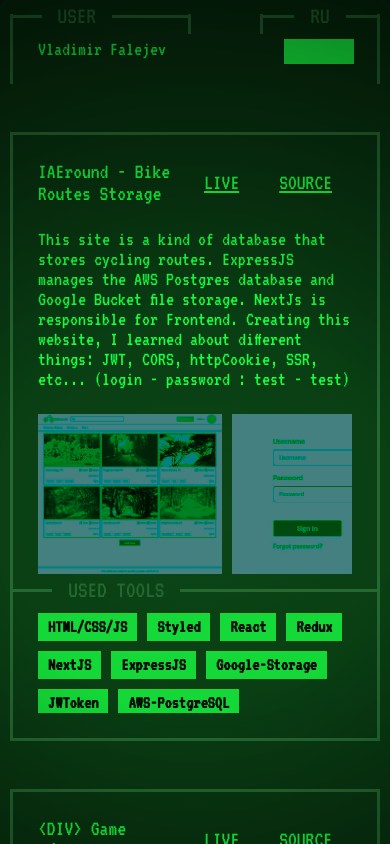
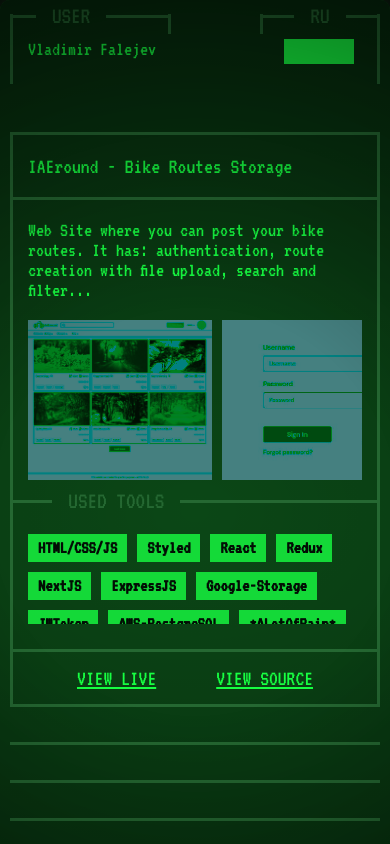
Before and after one commit to FalejevV/portfolio-page, a React (Create React App) app: page / in a window 390 px wide. Both pictures are taken after a click on the button "WORK". Shown: the top 844 px of the page. Built offline with nearby package versions, Linux system fonts and the light colour scheme.

Commit message:
Mobile responsive view changes. some optimizations?

```diff
--- a/src/App.tsx
+++ b/src/App.tsx
@@ -23,6 +23,7 @@ const theme = {
 function App(){
     const [page,setPage] = useState("HOME");
     const [toggleScreen, setToggleScreen] = useState(false);
+
     return(
         <GlobalContainer>
             <ThemeProvider theme={theme}>
--- a/src/components/UIBorderStat/UIBorderStat.styled.tsx
+++ b/src/components/UIBorderStat/UIBorderStat.styled.tsx
@@ -21,6 +21,7 @@ export const UIBorderStatContainer = styled.div<{
     ${({ gCol }) => gCol && css`
         grid-column: ${gCol};
     `}
+
 `
 
 
@@ -140,6 +141,7 @@ export const UIStatValueText = styled.div<{
 
     @media(max-width:1000px){
         font-size:20px;
+        padding:25px 15px;
     }
 `
 
--- a/src/components/WorkAbout/WorkAbout.styled.tsx
+++ b/src/components/WorkAbout/WorkAbout.styled.tsx
@@ -8,6 +8,12 @@ export const WorkAboutContainer = styled.div`
     display:flex;
     flex-direction: column;
     gap:25px;
+
+    @media(max-width:1000px){
+        padding:20px 15px;
+        padding-bottom:30px;
+        gap:20px;
+    }
 `
 
 export const WorkAboutTitle = styled(PText)`
@@ -100,6 +106,19 @@ export const LinkContainer = styled.div`
     }
 `
 
+
+export const MobileLinkContainer = styled(LinkContainer)`
+    padding:10px;
+    display: flex;
+    width:100%;
+    align-items: center;
+    justify-content: center;
+    gap:20px;
+    white-space: nowrap;
+    border-top:3px solid ${({ theme }) => theme.dimmColor || "red"};
+`
+
+
 export const ZoomedImageContainer = styled.div`
     position: absolute;
     top:-100px;
--- a/src/components/WorkAbout/WorkAbout.tsx
+++ b/src/components/WorkAbout/WorkAbout.tsx
@@ -2,27 +2,30 @@ import { nanoid } from "nanoid";
 import { IProject } from "../../projects";
 
 import { LinkContainer, WorkAboutContainer, WorkAboutImage, WorkAboutImageContainer, WorkAboutImages, WorkAboutText, WorkAboutTitle, WorkAboutTitleContainer } from "./WorkAbout.styled";
-import { Link } from "../../styles/Style.styled";
+import { LineDivider, Link } from "../../styles/Style.styled";
 
 
 
 function WorkAbout(props:{
     data:IProject,
     setZoomedImage:Function,
+    isSmallScreen:boolean,
 }){
-
     return(
         <WorkAboutContainer>
             <WorkAboutTitleContainer>
                 <WorkAboutTitle textAlign="left">{props.data.name}</WorkAboutTitle>
-
+                {!props.isSmallScreen &&
                 <LinkContainer>
                     {props.data.liveLink.trim() !== "" && <Link target="_blank" href={props.data.liveLink}>LIVE</Link>}
                     {props.data.sourceLink.trim() !== "" && <Link target="_blank" href={props.data.sourceLink}>SOURCE</Link>}
                 </LinkContainer>
+                }
             </WorkAboutTitleContainer>
 
-            <WorkAboutText>{props.data.about}</WorkAboutText>
+            {props.isSmallScreen && <LineDivider></LineDivider>}
+
+            <WorkAboutText>{props.isSmallScreen ? props.data.shortAbout : props.data.about}</WorkAboutText>
 
                 <WorkAboutImageContainer>
                     <WorkAboutImages>
--- a/src/layout/HomePage/HomePage.styled.tsx
+++ b/src/layout/HomePage/HomePage.styled.tsx
@@ -25,6 +25,12 @@ export const  UserIntroContainer = styled.div`
     width:100%;
     margin-top:-10px;
     height:30px;
+
+    @media(max-width: 450px){
+        svg{
+            display:none;
+        }
+    }
 `
 
 export const UserAboutContainer = styled.div`
--- a/src/layout/WorkPage/WorkPage.styled.tsx
+++ b/src/layout/WorkPage/WorkPage.styled.tsx
@@ -38,7 +38,6 @@ export const WPProjectReviewContainer = styled.div`
     margin-top:-2px;
     max-height: 695px;
     border-left:0px;
-
     @media(max-width:940px){
         height:fit-content;
     }
@@ -66,6 +65,10 @@ export const TagsContainer = styled.div`
     flex-wrap: wrap;
     overflow-x:hidden;
     overflow-y: scroll;
+
+    @media(max-width:1000px){
+        padding-top:10px;
+    }
 `
 
 
@@ -87,3 +90,17 @@ export const MobileContainer = styled(WorkPageContainer)`
         max-height: 770px;
     }
 `
+
+export const MobileProjectWrap = styled.div`
+    height:fit-content;
+    width:100%;
+    display:flex;
+    flex-direction:column;
+    gap:35px;
+`
+
+export const ProjectDivider = styled.div`
+    width:100%;
+    height:3px;
+    background-color: ${({ theme }) => theme.dimmColor || "red"};
+`
--- a/src/layout/WorkPage/WorkPage.tsx
+++ b/src/layout/WorkPage/WorkPage.tsx
@@ -1,14 +1,14 @@
 import UIBorderStat from "../../components/UIBorderStat/UIBorderStat";
 import WorkRow from "../../components/WorkRow/WorkRow";
-import { PContainer, PText } from "../../styles/Style.styled";
-import {  MobileContainer, TagsContainer, WPCreationListGrid, WPProjectReviewContainer, WPProjectReviewMainContainer, WorkPageContainer } from "./WorkPage.styled";
+import { LineDivider, Link, PContainer, PText } from "../../styles/Style.styled";
+import {  MobileContainer, MobileProjectWrap, ProjectDivider, TagsContainer, WPCreationListGrid, WPProjectReviewContainer, WPProjectReviewMainContainer, WorkPageContainer } from "./WorkPage.styled";
 import projects, { IProject } from "../../projects";
-import { useState } from "react";
+import { useMemo, useState } from "react";
 import WorkAbout from "../../components/WorkAbout/WorkAbout";
 import Tag from "../../components/Tag/Tag";
 import { nanoid } from "nanoid";
 import useSmallScreenEffect from "../../hooks/useSmallScreenEffect";
-import { ZoomedImage, ZoomedImageContainer } from "../../components/WorkAbout/WorkAbout.styled";
+import { LinkContainer, MobileLinkContainer, ZoomedImage, ZoomedImageContainer } from "../../components/WorkAbout/WorkAbout.styled";
 
 
 function WorkPage(props:{
@@ -39,7 +39,7 @@ function WorkPage(props:{
 
                         <WPProjectReviewContainer>
                             <WPProjectReviewMainContainer>
-                                <WorkAbout setZoomedImage={setZoomedImage} data={projects[currentProject]} />
+                                <WorkAbout setZoomedImage={setZoomedImage} data={projects[currentProject]} isSmallScreen={isSmallScreen}/>
                             </WPProjectReviewMainContainer>
 
                             <UIBorderStat leftTitleLineWidth="20%" title={"USED TOOLS"} noBottom noLeft noRight element={
@@ -52,11 +52,15 @@ function WorkPage(props:{
                     </>
                     }
 
-                    {isSmallScreen && <MobileContainer>
+                    {useMemo(() => {
+                        if(isSmallScreen)
+                        return(
+                        <MobileContainer>
                             {projects.map((project:IProject) =>
-                        <WPProjectReviewContainer key={nanoid()}>
+                            <MobileProjectWrap key={nanoid()}>
+                                <WPProjectReviewContainer>
                                     <WPProjectReviewMainContainer>
-                                <WorkAbout setZoomedImage={setZoomedImage} data={project} />
+                                        <WorkAbout setZoomedImage={setZoomedImage} data={project} isSmallScreen={isSmallScreen}/>
                                     </WPProjectReviewMainContainer>
 
                                     <UIBorderStat leftTitleLineWidth="20%" title={"USED TOOLS"} noBottom noLeft noRight element={
@@ -64,8 +68,21 @@ function WorkPage(props:{
                                             {project.usedTools.map((tool:string) => <Tag key={nanoid()} title={tool} />)}
                                         </TagsContainer>
                                     }/>
-                        </WPProjectReviewContainer>)}
+                                    <MobileLinkContainer>
+                                        {project.liveLink.trim() !== "" && <Link target="_blank" href={project.liveLink}>VIEW LIVE</Link>}
+                                        {project.sourceLink.trim() !== "" && <Link target="_blank" href={project.sourceLink}> VIEW SOURCE</Link>}
+                                    </MobileLinkContainer>
+                                </WPProjectReviewContainer>
+
+                                <ProjectDivider></ProjectDivider>
+                                <ProjectDivider></ProjectDivider>
+                                <ProjectDivider></ProjectDivider>
+
+                            </MobileProjectWrap>
+                        )}
                         </MobileContainer>
+                        )
+                    },[isSmallScreen])
                     }
 
 
--- a/src/projects.tsx
+++ b/src/projects.tsx
@@ -1,7 +1,8 @@
 const projects:IProject[]= [
     {
         name:"IAEround - Bike Routes Storage",
-        about:"This site is a kind of database that stores cycling routes. ExpressJS manages the AWS Postgres database and Google Bucket file storage. NextJs is responsible for Frontend. Creating this website, I learned about different things: JWT, CORS, httpCookie, SSR, etc... (login - password : test - test)",
+        about:"Web Site where you can post bike routes. Website has: authentication with the ability to change profile info, password and email, the ability to create and change your own routes, search and filter existing routes. Creating this website, I learned about different things: JWT, CORS, httpCookie, SSR... (login - password : test - test)",
+        shortAbout:"Web Site where you can post your bike routes. It has: authentication, route creation with file upload, search and filter...",
         images:[
             "/img/projects/iae0.jpg",
             "/img/projects/iae1.jpg",
@@ -17,7 +18,8 @@ const projects:IProject[]= [
     },
     {
         name:"<DIV> Game </DIV>",
-        about:`The site is a joke clicker game in which you have to "Save the world by centering the DIV". I can't tell you more about the site. Dumb and funny.`,
+        about:`The site is a joke clicker game in which you have to "Save the world by centering the DIV". I can't tell you more about the site. This is a stupid site, so I both want and don't want to show it here`,
+        shortAbout:`This is a joke clicker game. It has: ...nothing special`,
         images:[
             "/img/projects/divgame1.jpg",
             "/img/projects/divgame2.jpg",
@@ -31,6 +33,7 @@ const projects:IProject[]= [
     {
         name:"Mobile routes database",
         about:"Experimenting with React Native / Expo. A notebook that stores information about different companies. In addition to modifying, adding, and deleting information, there is a search, sorting by country, as well as importing and exporting the database using the device storage. In this case, the database is a text file that stores records in JSON format.",
+        shortAbout:`Mobile app used to store compaty information. It has: Entry creation, search, import and export`,
         images:[
             "/img/projects/DB1.png",
             "/img/projects/DB2.png",
@@ -44,6 +47,7 @@ const projects:IProject[]= [
     {
         name:"Frontend-Mentor",
         about:"My exercises from the FrontendMentor website",
+        shortAbout:`My exercises from the FrontendMentor website`,
         images:[
             "/img/projects/fmentor1.png",
             "/img/projects/fmentor2.jpg",
@@ -59,6 +63,7 @@ const projects:IProject[]= [
 export interface IProject{
     name:string,
     about:string,
+    shortAbout:string,
     images:string[],
     liveLink:string,
     sourceLink:string,
--- a/src/styles/Style.styled.tsx
+++ b/src/styles/Style.styled.tsx
@@ -229,3 +229,11 @@ export const Link = styled.a`
         color:black;
     }
 `
+
+export const LineDivider = styled.div`
+    width:calc(100% + 50px);
+    height:3px;
+    background-color:${({ theme }) => theme.dimmColor || "red"};
+    position:relative;
+    left:-25px;
+`
```
Lines whose indentation alone changed are shown as unchanged.
